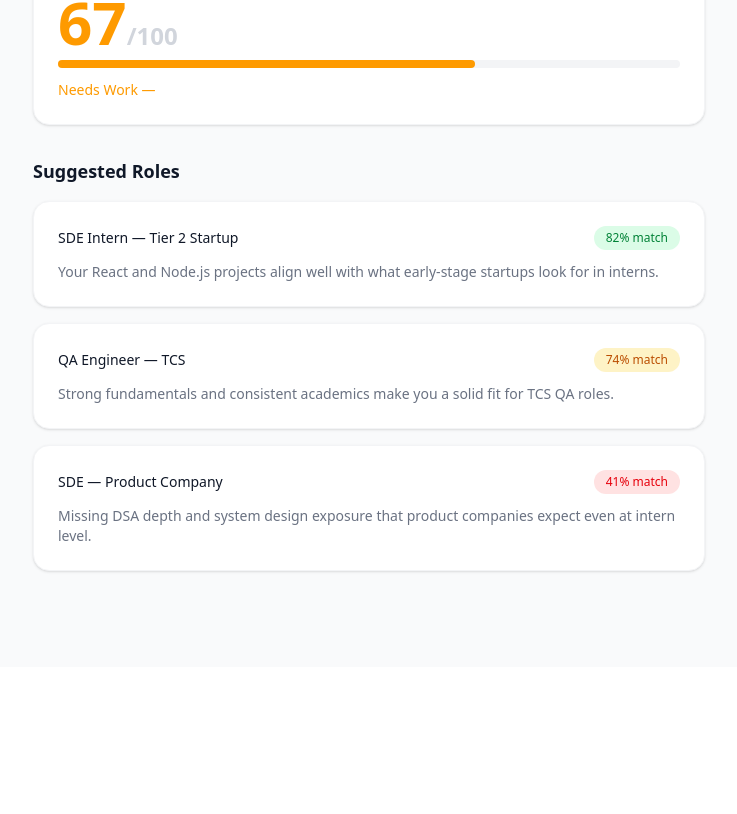
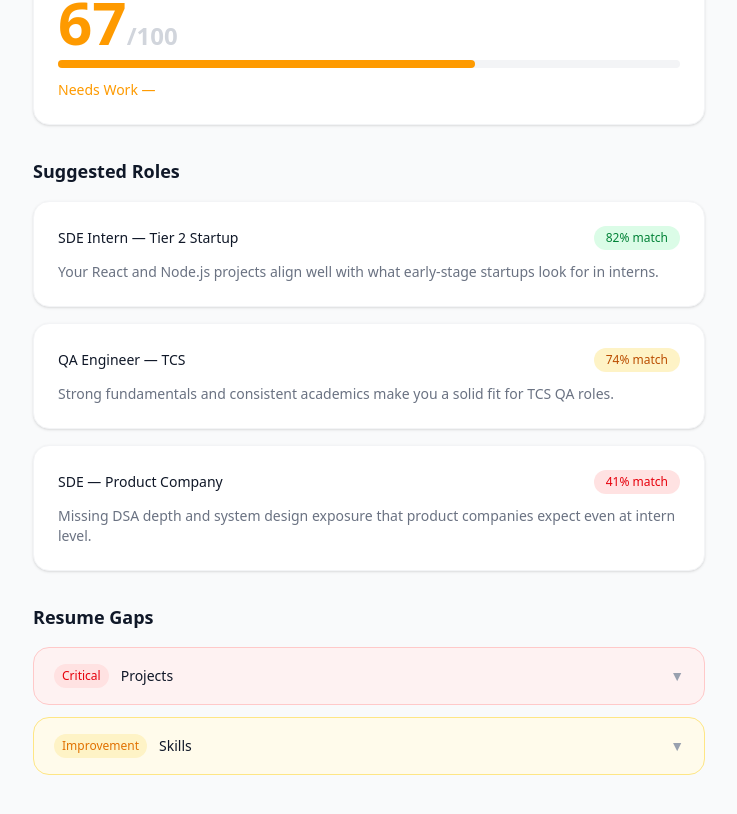
Before and after one commit to siddhilakh/placemint, a Next.js app: page /dashboard in a window 1280 px wide. Shown: the part 306-1120 px from the top of the page, without its empty margins (271-1008 px from the left). Before the commit the page ends 973 px from the top, so only its background shows below. Built offline with nearby package versions, Linux system fonts and the light colour scheme.

Commit message:
feat: gap report component

```diff
--- a/app/dashboard/page.tsx
+++ b/app/dashboard/page.tsx
@@ -1,3 +1,4 @@
+ import GapReport from "@/components/analysis/GapReport"
  import AtsScoreCard from "@/components/analysis/AtsScoreCard"
 import RoleCard from "@/components/analysis/RoleCard"
 import { ResumeAnalysis } from "@/types"
@@ -58,6 +59,8 @@ export default function DashboardPage() {
             />
           ))}
         </div>
+        <h2 className="text-lg font-semibold text-gray-900 mb-4">Resume Gaps</h2>
+<GapReport gaps={fakeData.gaps} />
       </div>
     </main>
   )
--- /dev/null
+++ b/components/analysis/GapReport.tsx
@@ -0,0 +1,64 @@
+"use client"
+import { useState } from "react"
+import { ResumeGap } from "@/types"
+
+type Props = {
+  gaps: ResumeGap[]
+}
+
+export default function GapReport({ gaps }: Props) {
+  const [openIndex, setOpenIndex] = useState<number | null>(null)
+
+  function toggle(index: number) {
+    setOpenIndex(openIndex === index ? null : index)
+  }
+
+  function getSeverityColor(index: number) {
+    return index === 0 ? "border-red-200 bg-red-50" : "border-amber-200 bg-amber-50"
+  }
+
+  function getSeverityBadge(index: number) {
+    return index === 0
+      ? "bg-red-100 text-red-600"
+      : "bg-amber-100 text-amber-600"
+  }
+
+  function getSeverityLabel(index: number) {
+    return index === 0 ? "Critical" : "Improvement"
+  }
+
+  return (
+    <div className="flex flex-col gap-3">
+      {gaps.map((gap, index) => (
+        <div
+          key={gap.section}
+          className={`border rounded-2xl overflow-hidden ${getSeverityColor(index)}`}
+        >
+          <button
+            onClick={() => toggle(index)}
+            className="w-full flex items-center justify-between px-5 py-4 text-left"
+          >
+            <div className="flex items-center gap-3">
+              <span className={`text-xs font-medium px-2 py-1 rounded-full ${getSeverityBadge(index)}`}>
+                {getSeverityLabel(index)}
+              </span>
+              <span className="text-sm font-medium text-gray-900">{gap.section}</span>
+            </div>
+            <span className="text-gray-400 text-sm">{openIndex === index ? "▲" : "▼"}</span>
+          </button>
+
+          {openIndex === index && (
+            <div className="px-5 pb-4 flex flex-col gap-2">
+              <p className="text-sm text-gray-600">
+                <span className="font-medium">Issue: </span>{gap.issue}
+              </p>
+              <p className="text-sm text-gray-600">
+                <span className="font-medium">Fix: </span>{gap.fix}
+              </p>
+            </div>
+          )}
+        </div>
+      ))}
+    </div>
+  )
+}
```
